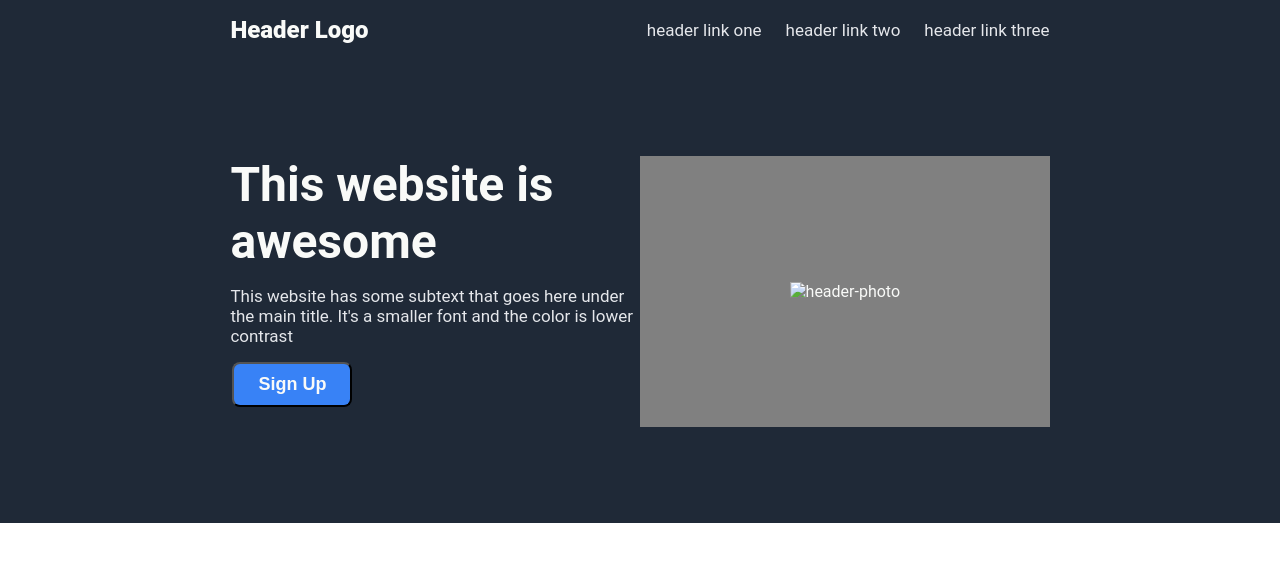
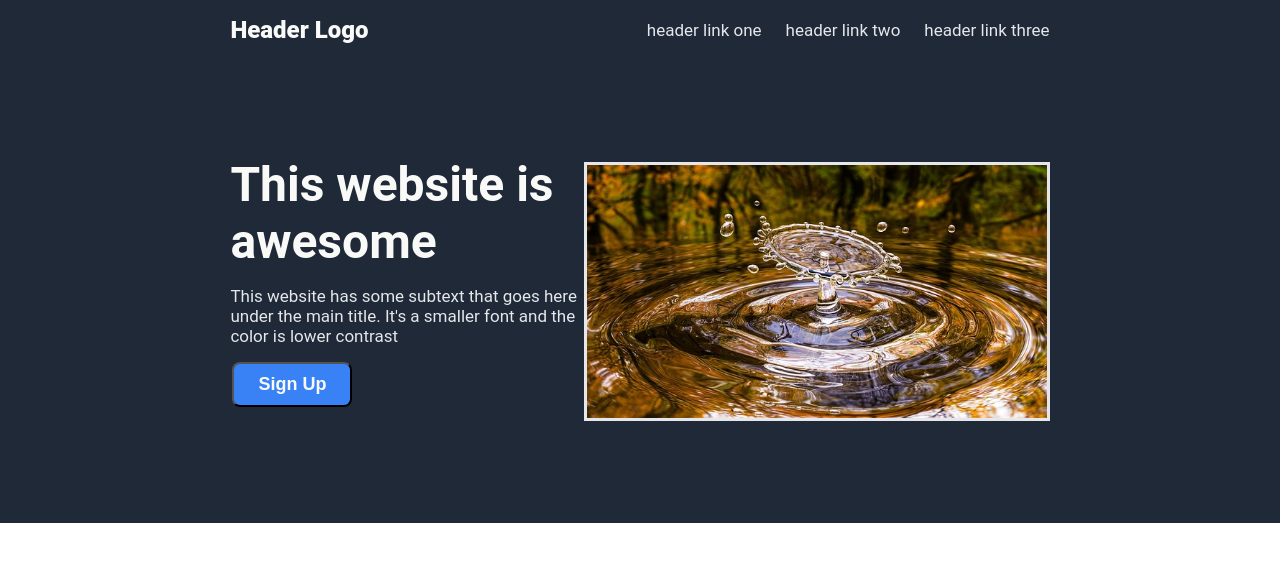
Before and after one commit to ffreed101/odin-landing-page, a plain HTML site: page index.html in a window 1280 px wide. Drawn offline with Linux system fonts and the light colour scheme.

Commit message:
Updated header photo
added drop picture and a border around it for fun!

```diff
--- a/index.html
+++ b/index.html
@@ -24,7 +24,7 @@
 
         </div>
         <div class="header-photo">
-          <img src="" alt="header-photo">
+          <img src="images/drop-3698073_640.jpg" alt="header-photo">
         </div>
       </div>
     </div>
--- a/style.css
+++ b/style.css
@@ -71,9 +71,12 @@ body {
 }
 
 .header-photo {
-    width: 460px;
     display: flex;
     justify-content: center;
     align-items: center;
-    background-color: gray;
 }
+
+.header-photo img {
+    width: 460px;
+    border: 3px solid #e5e7eb;
+}
```
